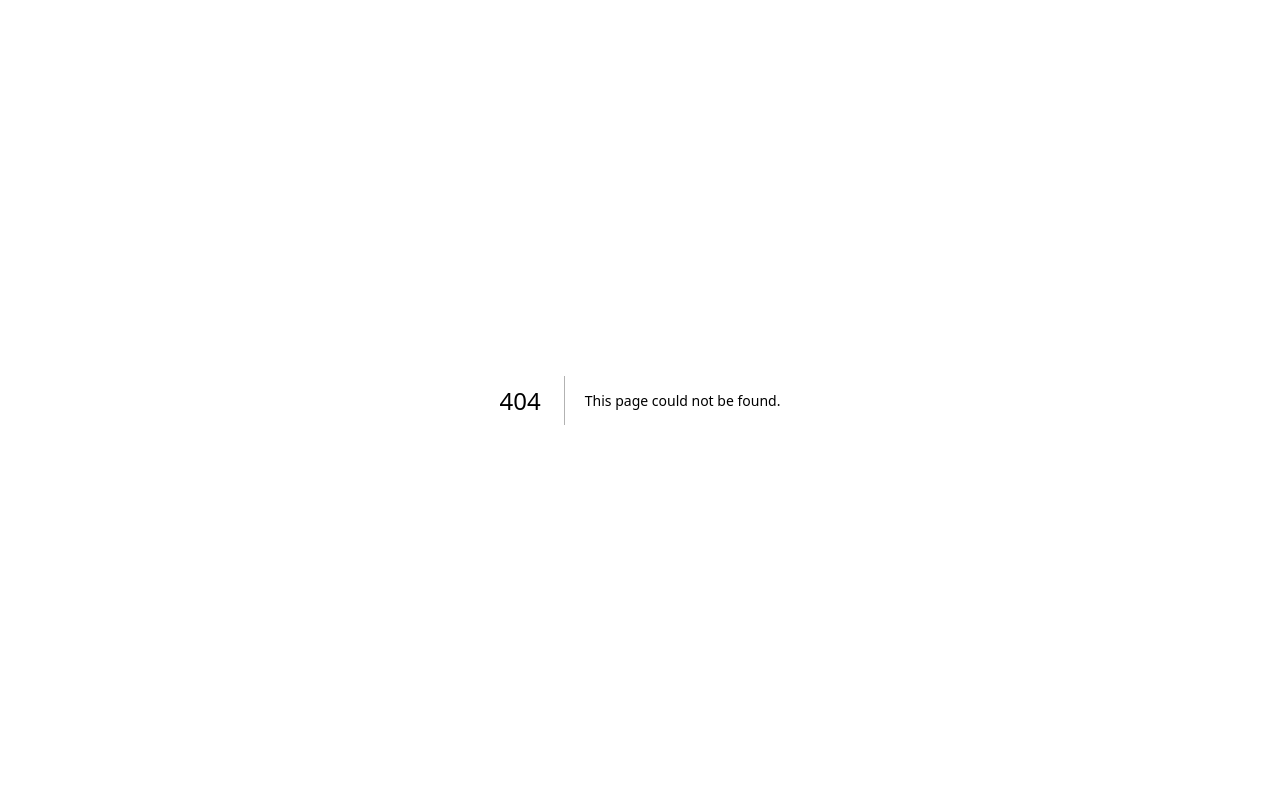
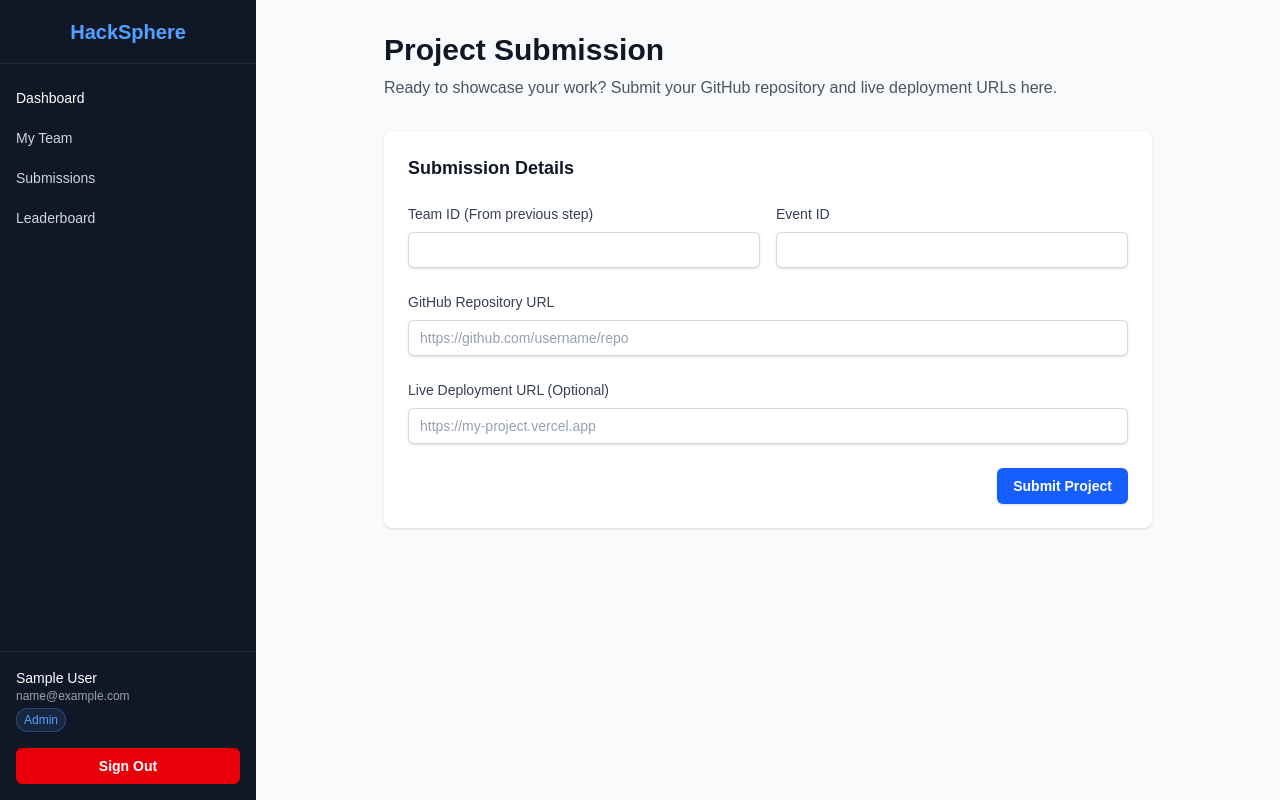
Before and after one commit to nadeera-se22018/hacksphere-platform, a Next.js app in the folder frontend/: page /dashboard/submissions in a window 1280 px wide. Before the commit this address had no page. Built offline with nearby package versions, Linux system fonts and the light colour scheme; no server answers; sample sign-in values are in the browser's storage.

Commit message:
feat: build project submission ui and integrate with fastapi submission backend

```diff
--- /dev/null
+++ b/frontend/app/dashboard/submissions/page.tsx
@@ -0,0 +1,152 @@
+"use client";
+
+import { useState } from "react";
+import { submissionApi } from "../../../lib/api";
+
+export default function SubmissionsPage() {
+  const [teamId, setTeamId] = useState("");
+  const [eventId, setEventId] = useState("");
+  const [githubLink, setGithubLink] = useState("");
+  const [liveUrl, setLiveUrl] = useState("");
+
+  const [loading, setLoading] = useState(false);
+  const [error, setError] = useState("");
+  const [successMessage, setSuccessMessage] = useState("");
+
+  const handleSubmitProject = async (e: React.FormEvent) => {
+    e.preventDefault();
+    setLoading(true);
+    setError("");
+    setSuccessMessage("");
+
+    try {
+      const payload = {
+        team_id: teamId,
+        event_id: eventId,
+        github_link: githubLink,
+        live_url: liveUrl
+      };
+
+      const response = await submissionApi.post("", payload);
+
+      if (response.data) {
+        setSuccessMessage("Project submitted successfully for evaluation!");
+        setGithubLink("");
+        setLiveUrl("");
+      }
+    } catch (err: any) {
+      setError(err.response?.data?.detail || "Failed to submit project. Please try again.");
+    } finally {
+      setLoading(false);
+    }
+  };
+
+  return (
+    <div className="max-w-3xl mx-auto">
+      <div className="mb-8">
+        <h1 className="text-3xl font-bold text-gray-900">Project Submission</h1>
+        <p className="mt-2 text-gray-600">
+          Ready to showcase your work? Submit your GitHub repository and live deployment URLs here.
+        </p>
+      </div>
+
+      <div className="bg-white shadow sm:rounded-lg mb-8">
+        <div className="px-4 py-5 sm:p-6">
+          <h3 className="text-lg font-semibold leading-6 text-gray-900">
+            Submission Details
+          </h3>
+
+          {successMessage && (
+            <div className="mt-4 p-4 bg-green-50 border-l-4 border-green-500 text-green-700">
+              {successMessage}
+            </div>
+          )}
+
+          {error && (
+            <div className="mt-4 p-4 bg-red-50 border-l-4 border-red-500 text-red-700">
+              {error}
+            </div>
+          )}
+
+          <form className="mt-6 space-y-6" onSubmit={handleSubmitProject}>
+            <div className="grid grid-cols-1 gap-y-6 gap-x-4 sm:grid-cols-2">
+              <div>
+                <label htmlFor="teamId" className="block text-sm font-medium text-gray-700">
+                  Team ID (From previous step)
+                </label>
+                <div className="mt-2">
+                  <input
+                    type="text"
+                    id="teamId"
+                    required
+                    className="block w-full rounded-md border-0 py-1.5 text-gray-900 shadow-sm ring-1 ring-inset ring-gray-300 focus:ring-2 focus:ring-inset focus:ring-blue-600 sm:text-sm sm:leading-6 px-3"
+                    value={teamId}
+                    onChange={(e) => setTeamId(e.target.value)}
+                  />
+                </div>
+              </div>
+
+              <div>
+                <label htmlFor="eventId" className="block text-sm font-medium text-gray-700">
+                  Event ID
+                </label>
+                <div className="mt-2">
+                  <input
+                    type="text"
+                    id="eventId"
+                    required
+                    className="block w-full rounded-md border-0 py-1.5 text-gray-900 shadow-sm ring-1 ring-inset ring-gray-300 focus:ring-2 focus:ring-inset focus:ring-blue-600 sm:text-sm sm:leading-6 px-3"
+                    value={eventId}
+                    onChange={(e) => setEventId(e.target.value)}
+                  />
+                </div>
+              </div>
+            </div>
+
+            <div>
+              <label htmlFor="githubLink" className="block text-sm font-medium text-gray-700">
+                GitHub Repository URL
+              </label>
+              <div className="mt-2">
+                <input
+                  type="url"
+                  id="githubLink"
+                  className="block w-full rounded-md border-0 py-1.5 text-gray-900 shadow-sm ring-1 ring-inset ring-gray-300 placeholder:text-gray-400 focus:ring-2 focus:ring-inset focus:ring-blue-600 sm:text-sm sm:leading-6 px-3"
+                  placeholder="https://github.com/username/repo"
+                  value={githubLink}
+                  onChange={(e) => setGithubLink(e.target.value)}
+                />
+              </div>
+            </div>
+
+            <div>
+              <label htmlFor="liveUrl" className="block text-sm font-medium text-gray-700">
+                Live Deployment URL (Optional)
+              </label>
+              <div className="mt-2">
+                <input
+                  type="url"
+                  id="liveUrl"
+                  className="block w-full rounded-md border-0 py-1.5 text-gray-900 shadow-sm ring-1 ring-inset ring-gray-300 placeholder:text-gray-400 focus:ring-2 focus:ring-inset focus:ring-blue-600 sm:text-sm sm:leading-6 px-3"
+                  placeholder="https://my-project.vercel.app"
+                  value={liveUrl}
+                  onChange={(e) => setLiveUrl(e.target.value)}
+                />
+              </div>
+            </div>
+
+            <div className="flex justify-end">
+              <button
+                type="submit"
+                disabled={loading}
+                className="inline-flex justify-center rounded-md bg-blue-600 py-2 px-4 text-sm font-semibold text-white shadow-sm hover:bg-blue-500 focus-visible:outline focus-visible:outline-2 focus-visible:outline-offset-2 focus-visible:outline-blue-600 disabled:bg-blue-300"
+              >
+                {loading ? "Submitting..." : "Submit Project"}
+              </button>
+            </div>
+          </form>
+        </div>
+      </div>
+    </div>
+  );
+}
```
Also changed, not shown: 1 other file (tests, documents, lock files or other folders).
